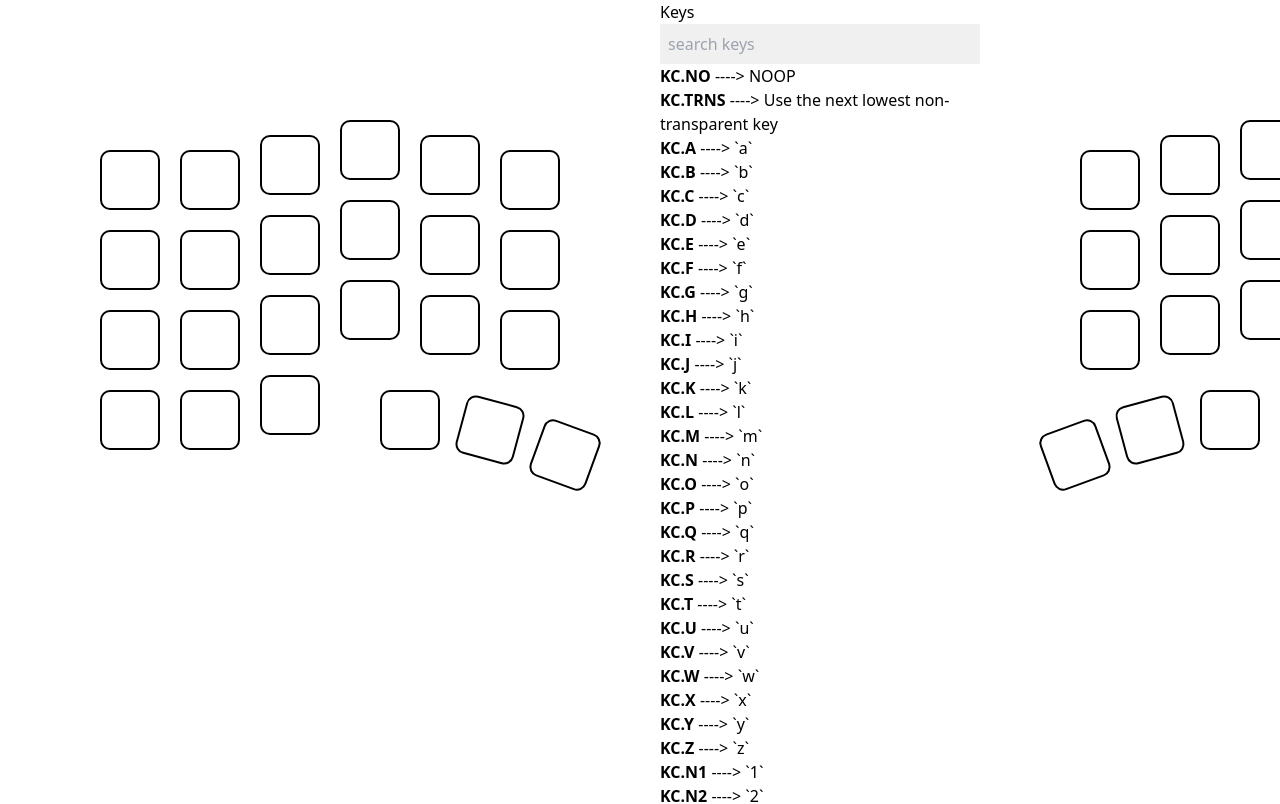
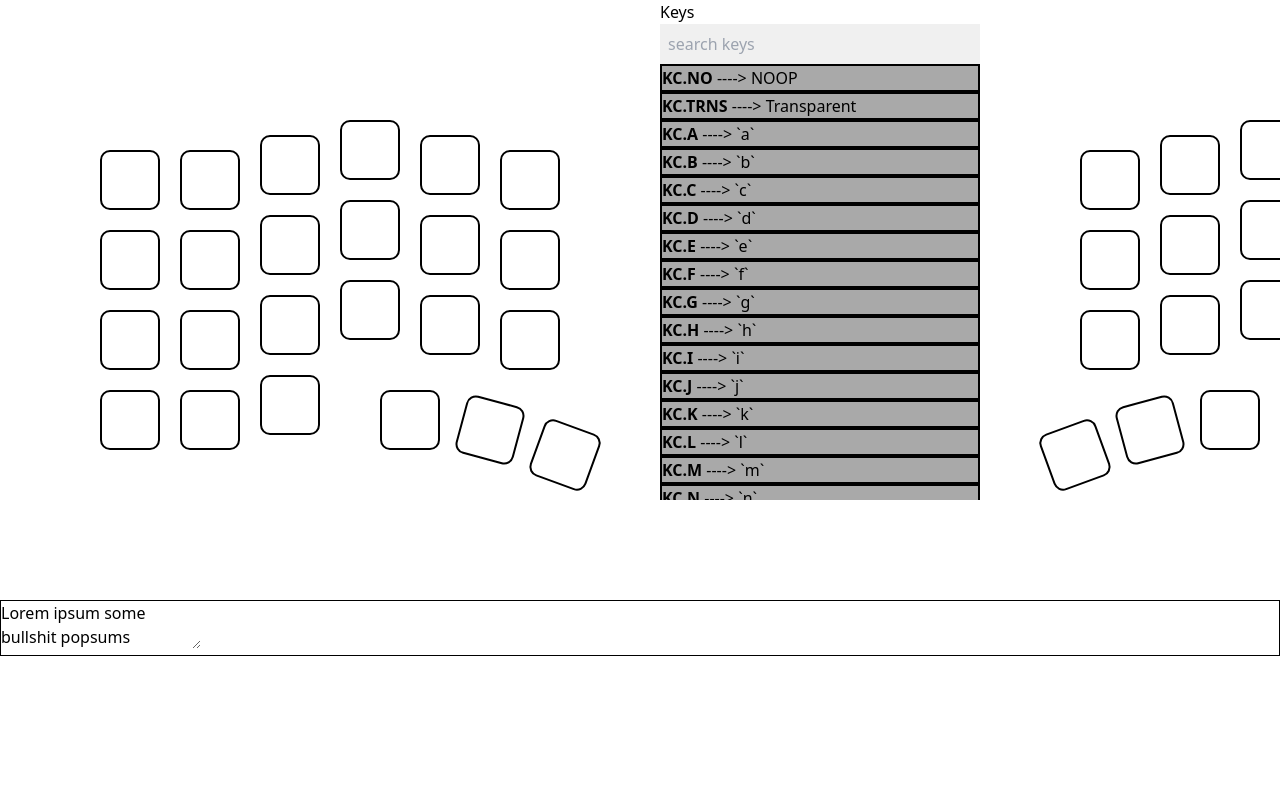
Before and after one commit to davidatdavidmarais/kmkkb, a Next.js app: page / in a window 1280 px wide. Shown: the top 804 px of the page. Built offline with nearby package versions, Linux system fonts and the light colour scheme.

Commit message:
add box for map input

```diff
--- /dev/null
+++ b/components/InputBox.tsx
@@ -0,0 +1,21 @@
+import React from "react";
+
+interface Props {
+    setInput: React.Dispatch<React.SetStateAction<string>>
+}
+
+const InputBox: React.FC<Props> = ({setInput}) => {
+    const message = 'Lorem ipsum some bullshit popsums'
+
+    return (
+        <div className="input-box">
+            <textarea
+                placeholder="Message"
+                value={message}
+                onChange={e => setInput(e.target.value)}
+            />
+        </div>
+    );
+};
+
+export default InputBox;
--- a/components/KeyComponent.tsx
+++ b/components/KeyComponent.tsx
@@ -3,9 +3,12 @@ interface Key {
     value: string;
 }
 const KeyComponent = ({label, value}: Key) => {
+    const testClick = (value: string) => {
+        console.log(value)
+    }
     return (
-        <div className="stories-wrapper">
-            <b>{value}</b> ----&gt; {label}
+        <div className="key-wrapper">
+            <button onClick={() => testClick(value)}><b>{value}</b> ----&gt; {label}</button>
         </div>
     );
 };
--- a/components/Keyloader.tsx
+++ b/components/Keyloader.tsx
@@ -5,7 +5,7 @@ const kmkKeys = [
     },
     {
         "value": "KC.TRNS",
-        "label": "Use the next lowest non-transparent key"
+        "label": "Transparent"
     },
     {
         "value": "KC.A",
--- a/components/SearchComponent.tsx
+++ b/components/SearchComponent.tsx
@@ -12,6 +12,7 @@ const HackerNewsStoriesWithSearch = () => {
     const [allKeys, setAllKeys] = useState<Key[]>([]);
     const [loading, setLoading] = useState<boolean>(true);
     const [keyword, setKeyword] = useState<string>('');
+
 
     const fetchKeys = async () => {
         let keys: Key[] = kmkKeys
@@ -34,7 +35,7 @@ const HackerNewsStoriesWithSearch = () => {
 
     return (
         <> { /* React fragment */}
-            <div className="wrapper">
+            <div className="search-component">
                 <h2>Keys</h2>
                 {loading && <div>Loading keys...</div>}
                 <SearchBar keyword={keyword} handleSearch={updateKeyword}/>
--- a/pages/index.tsx
+++ b/pages/index.tsx
@@ -1,5 +1,6 @@
 import { useState } from 'react';
 import SearchComponent from "@/components/SearchComponent";
+import InputBox from "@/components/InputBox";
 
 function Cap(params:{col: number, row: number, classes?: string}) {
     const [value, setValue] = useState("");
@@ -85,11 +86,18 @@ function RightBoard() {
 }
 
 export default function Boards() {
+    const [input, setInput] = useState<string>("")
+
     return (
-        <div className={"boards"}>
-            <LeftBoard></LeftBoard>
-            <SearchComponent></SearchComponent>
-            <RightBoard></RightBoard>
-        </div>
+        <div className={"home"}>
+            <div className={"boards"}>
+                <LeftBoard></LeftBoard>
+                <SearchComponent></SearchComponent>
+                <RightBoard></RightBoard>
+            </div>
+            <div className={"inputbox"}>
+                <InputBox setInput={setInput}></InputBox>
+            </div>
+      </div>
     );
 }
--- a/styles/globals.css
+++ b/styles/globals.css
@@ -22,6 +22,20 @@ body {
 
 .boards {
   display: flex;
+}
+
+.inputbox {
+  display: flex;
+  border: 1px solid  black;
+}
+
+.search-component {
+  display: grid;
+  height: 500px;
+}
+
+.keys {
+  overflow: scroll;
 }
 
 .board {
@@ -79,3 +93,7 @@ body {
 .right .thumb-3 {
   transform: translateX(-40px);
 }
+.key-wrapper {
+  background: darkgrey;
+  border: 2px solid black;
+}
```
